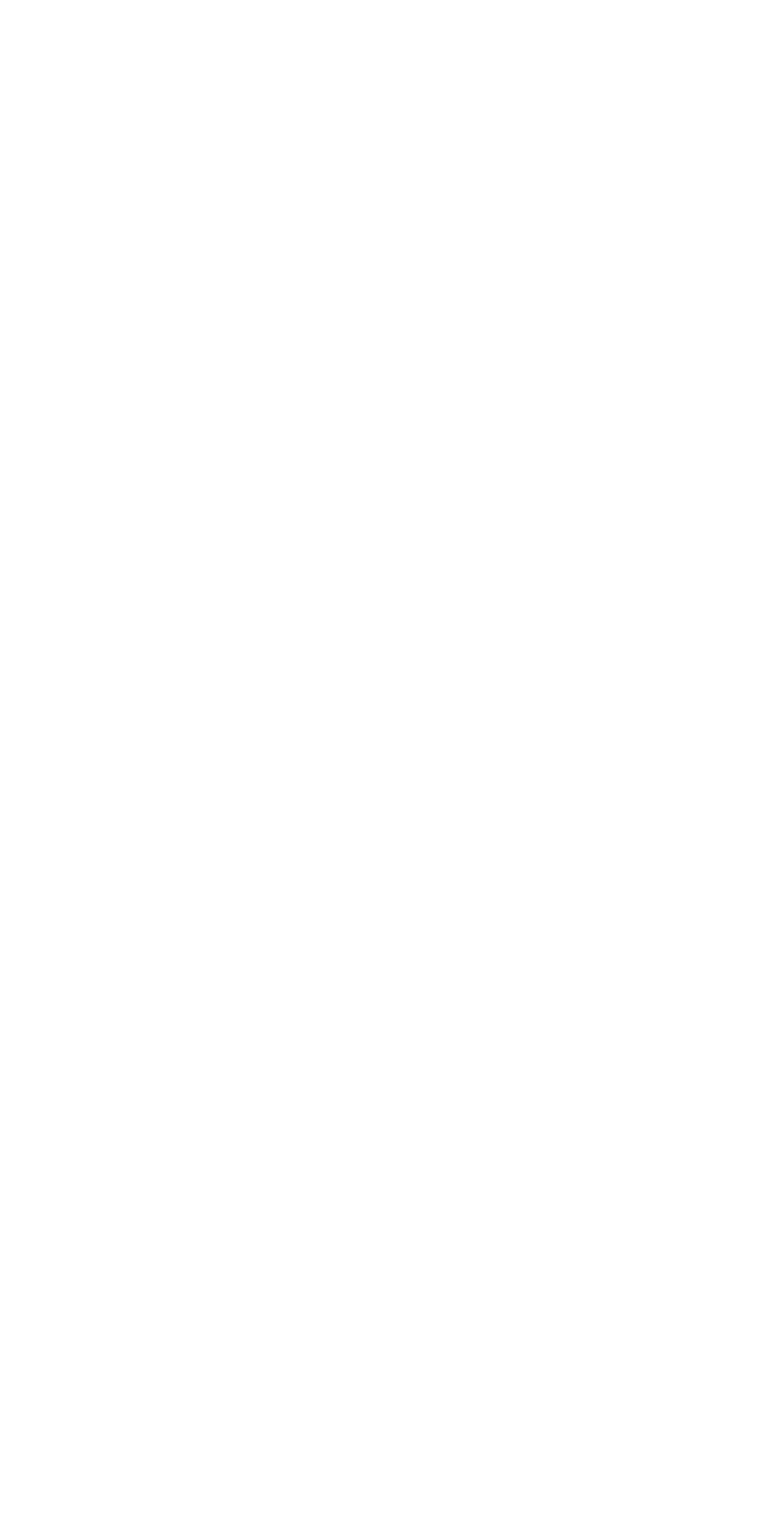
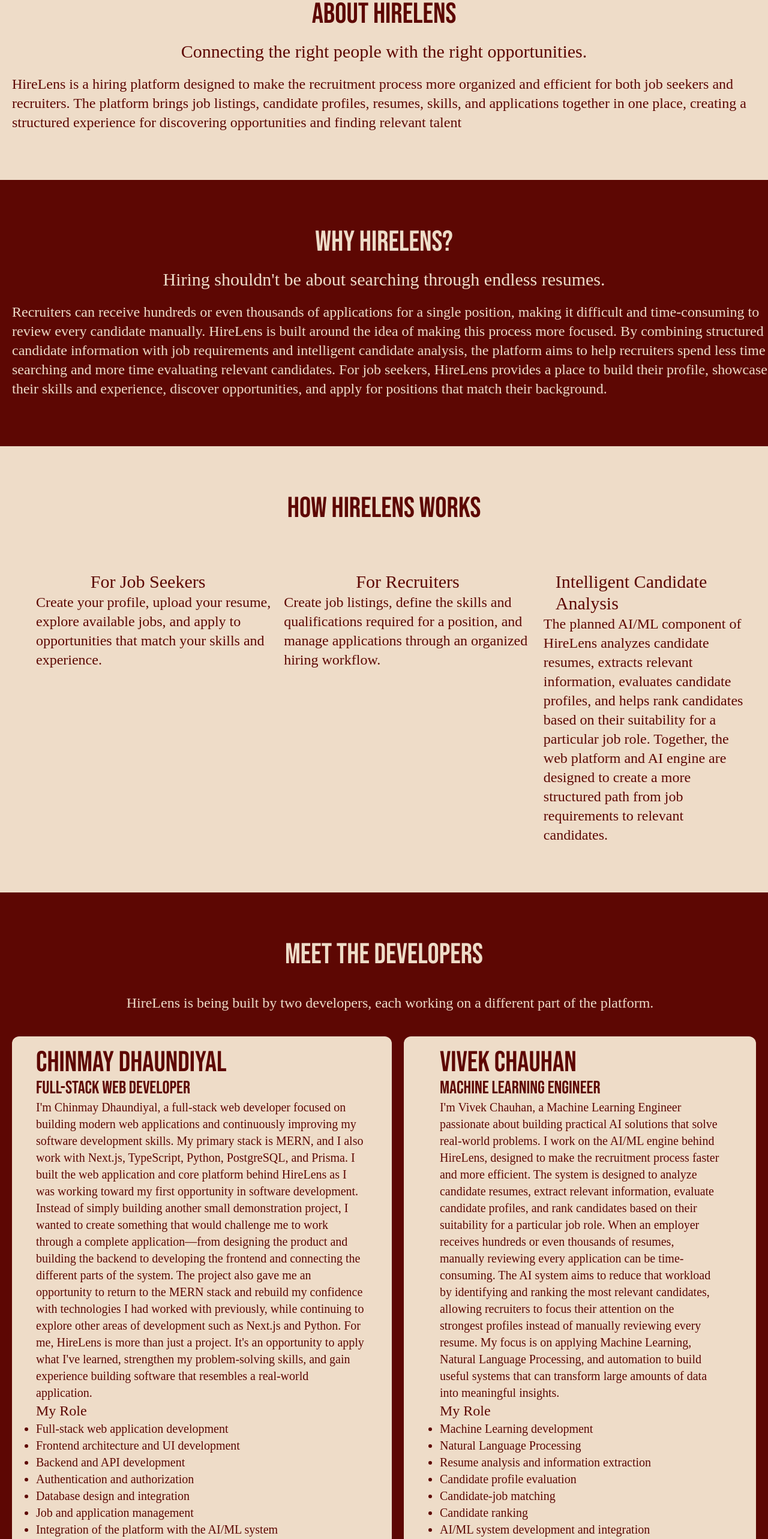
Before and after one commit to chinmay21/hiring-platform, a React (Vite) app in the folder client/: page /aboutUs in a window 1280 px wide. Before the commit this address had no page. Shown: the part 180-2746 px from the top of the page at 60% size. Before the commit the page ends 800 px from the top, so only its background shows below. Built offline with nearby package versions, Linux system fonts and the light colour scheme; a web font is replaced by a local one.

Commit message:
Add about us page

```diff
--- a/client/src/App.jsx
+++ b/client/src/App.jsx
@@ -1,6 +1,7 @@
 import './App.css'
 import { BrowserRouter, Routes, Route } from 'react-router-dom'
 import Home from './pages/Home'
+import AboutUs from './pages/AboutUs'
 
 
 function App() {
@@ -12,6 +13,10 @@ function App() {
           path='/'
           element={<Home/>}
         />
+        <Route
+          path='/aboutUs'
+          element={<AboutUs/>}
+        />
       </Routes>
     </BrowserRouter>
   )
--- a/client/src/components/Navbar.jsx
+++ b/client/src/components/Navbar.jsx
@@ -3,10 +3,10 @@ import logo from '../assets/logo.png'
 
 const Navbar = () => {
   return (
-    <div className='bg-[#09080E] text-[#FE6807]'>
+    <div className='bg-[#5D0703] text-[#EEDCC8]'>
         {/* Container Div */}
         <div className='flex h-25 items-center justify-between px-5'>
-            <img src={logo} alt='logo' loading='lazy' height={150} width={150}/>
+            <a href='/'><img className='cursor-pointer' src={logo} alt='logo' loading='lazy' height={200} width={200}/></a>
             {/* Section Div */}
             <div className='font-bebas space-x-15 text-xl'>
                 <a className='cursor-pointer hover:border-b-2' href='/'>Home</a>
@@ -16,13 +16,13 @@ const Navbar = () => {
             </div>
             {/* Button Div */}
             <div className='font-rose flex gap-x-15'>
-                <button className='bg-[#FE6807] text-[#09080E] rounded-lg px-3 py-1 hover:bg-transparent cursor-pointer
-                 hover:text-[#FE6807] transition-all ease-in'
+                <button className='bg-[#EEDCC8] text-[#5D0703] rounded-lg px-3 py-1 hover:bg-transparent cursor-pointer
+                 hover:text-[#EEDCC8] transition-all ease-in'
                 >
                     Signup
                 </button>
-                <button className='bg-[#FE6807] text-[#09080E] rounded-lg px-3 py-1 hover:bg-transparent cursor-pointer
-                 hover:text-[#FE6807] transition-all ease-in'
+                <button className='bg-[#EEDCC8] text-[#5D0703] rounded-lg px-3 py-1 hover:bg-transparent cursor-pointer
+                 hover:text-[#EEDCC8] transition-all ease-in'
                 >
                     Login
                 </button>
--- /dev/null
+++ b/client/src/pages/AboutUs.jsx
@@ -0,0 +1,129 @@
+import React from 'react'
+import Navbar from '../components/Navbar'
+import Footer from '../components/Footer'
+
+const AboutUs = () => {
+  return (
+    <>
+        <Navbar/>
+        {/* Parent Div */}
+        <div>
+            <div className='bg-[#EEDCC8] text-[#5D0703] flex flex-col gap-5 py-20 items-center'>
+                    <h1 className='font-bebas text-5xl'>About HireLens</h1>
+                    <div className='font-rose text-3xl'>Connecting the right people with the right opportunities.</div>
+                    <p className='font-rose text-2xl pl-5'>
+                        HireLens is a hiring platform designed to make the recruitment process more organized and efficient for both job seekers
+                        and recruiters. The platform brings job listings, candidate profiles, resumes, skills, and applications together in one
+                        place, creating a structured experience for discovering opportunities and finding relevant talent
+                    </p>
+            </div>
+            <div className='bg-[#5D0703] text-[#EEDCC8] flex flex-col gap-5 py-20 items-center'>
+                    <h2 className='font-bebas text-5xl'>Why HireLens?</h2>
+                    <div className='font-rose text-3xl'>Hiring shouldn't be about searching through endless resumes.</div>
+                    <p className='font-rose text-2xl pl-5'>
+                        Recruiters can receive hundreds or even thousands of applications for a single position, making it difficult and
+                        time-consuming to review every candidate manually. HireLens is built around the idea of making this process more
+                        focused. By combining structured candidate information with job requirements and intelligent candidate analysis, the
+                        platform aims to help recruiters spend less time searching and more time evaluating relevant candidates. For job
+                        seekers, HireLens provides a place to build their profile, showcase their skills and experience, discover
+                        opportunities, and apply for positions that match their background.
+                    </p>
+            </div>
+            <div className='bg-[#EEDCC8] text-[#5D0703] flex flex-col gap-5 py-20 items-center'>
+                <h2 className='font-bebas text-5xl'>How HireLens Works</h2>
+                <div className='flex px-10 mt-15'>
+                    <div className='flex flex-col items-center'>
+                        <div className='font-rose text-3xl'>For Job Seekers</div>
+                        <p className='font-rose text-2xl pl-5'>
+                            Create your profile, upload your resume, explore available jobs, and apply to opportunities that match your skills
+                            and experience.
+                        </p>
+                    </div>
+
+                    <div className='flex flex-col items-center'>
+                        <div className='font-rose text-3xl'>For Recruiters</div>
+                        <p className='font-rose text-2xl pl-5'>
+                            Create job listings, define the skills and qualifications required for a position, and manage applications through an
+                            organized hiring workflow.
+                        </p>
+                    </div>
+                    <div className='flex flex-col items-center w-[85%]'>
+                        <div className='font-rose text-3xl pl-5'>Intelligent Candidate Analysis</div>
+                        <p className='font-rose text-2xl'>
+                            The planned AI/ML component of HireLens analyzes candidate resumes, extracts relevant information, evaluates candidate
+                            profiles, and helps rank candidates based on their suitability for a particular job role. Together, the web platform and
+                            AI engine are designed to create a more structured path from job requirements to relevant candidates.
+                        </p>
+                    </div>
+                </div>
+            </div>
+            <div className='bg-[#5D0703] text-[#EEDCC8] flex flex-col py-20 items-center'>
+                <div>
+                    <h2 className='font-bebas text-5xl w-fit mx-auto'>Meet the Developers</h2>
+                    <p className='font-rose text-2xl pl-5 mt-10'>
+                        HireLens is being built by two developers, each working on a different part of the platform.
+                    </p>
+                </div>
+
+                {/* Dev Cards */}
+                <div className='flex px-5 gap-5 mt-10'>
+                    <div className='bg-[#EEDCC8] text-[#5D0703] py-5 px-10 rounded-xl'>
+                        <h2 className='font-bebas text-5xl'>Chinmay Dhaundiyal</h2>
+                        <p className='font-bebas text-3xl'>Full-Stack Web Developer</p>
+                        <p className='font-rose text-xl'>
+                            I'm Chinmay Dhaundiyal, a full-stack web developer focused on building modern web applications and continuously
+                            improving my software development skills. My primary stack is MERN, and I also work with Next.js, TypeScript, Python,
+                            PostgreSQL, and Prisma. I built the web application and core platform behind HireLens as I was working toward my first
+                            opportunity in software development. Instead of simply building another small demonstration project, I wanted to create
+                            something that would challenge me to work through a complete application—from designing the product and building the
+                            backend to developing the frontend and connecting the different parts of the system. The project also gave me an
+                            opportunity to return to the MERN stack and rebuild my confidence with technologies I had worked with previously,
+                            while continuing to explore other areas of development such as Next.js and Python. For me, HireLens is more than just a
+                            project. It's an opportunity to apply what I've learned, strengthen my problem-solving skills, and gain experience
+                            building software that resembles a real-world application.
+                        </p>
+                        <p className='font-rose text-2xl'>My Role</p>
+                        <ul className='list-disc font-rose text-xl'>
+                            <li>Full-stack web application development</li>
+                            <li>Frontend architecture and UI development</li>
+                            <li>Backend and API development</li>
+                            <li>Authentication and authorization</li>
+                            <li>Database design and integration</li>
+                            <li>Job and application management</li>
+                            <li>Integration of the platform with the AI/ML system</li>
+                        </ul>
+                    </div>
+                    <div className='bg-[#EEDCC8] text-[#5D0703] py-5 px-15 rounded-xl'>
+                        <h2 className='font-bebas text-5xl'>Vivek Chauhan</h2>
+                        <p className='font-bebas text-3xl'>Machine Learning Engineer</p>
+                        <p className='font-rose text-xl'>
+                            I'm Vivek Chauhan, a Machine Learning Engineer passionate about building practical AI solutions that
+                            solve real-world problems. I work on the AI/ML engine behind HireLens, designed to make the recruitment
+                            process faster and more efficient. The system is designed to analyze candidate resumes, extract relevant
+                            information, evaluate candidate profiles, and rank candidates based on their suitability for a particular
+                            job role. When an employer receives hundreds or even thousands of resumes, manually reviewing every
+                            application can be time-consuming. The AI system aims to reduce that workload by identifying and ranking
+                            the most relevant candidates, allowing recruiters to focus their attention on the strongest profiles instead
+                            of manually reviewing every resume. My focus is on applying Machine Learning, Natural Language Processing,
+                            and automation to build useful systems that can transform large amounts of data into meaningful insights.
+                        </p>
+                        <p className='font-rose text-2xl'>My Role</p>
+                        <ul className='list-disc font-rose text-xl'>
+                            <li>Machine Learning development</li>
+                            <li>Natural Language Processing</li>
+                            <li>Resume analysis and information extraction</li>
+                            <li>Candidate profile evaluation</li>
+                            <li>Candidate-job matching</li>
+                            <li>Candidate ranking</li>
+                            <li>AI/ML system development and integration</li>
+                        </ul>
+                    </div>
+                </div>
+            </div>
+        </div>
+        <Footer/>
+    </>
+  )
+}
+
+export default AboutUs
```
Also changed, not shown: client/src/components/Footer.jsx (+11 -9 lines), client/src/pages/Home.jsx (+28 -28 lines), client/src/assets/logo.png.
